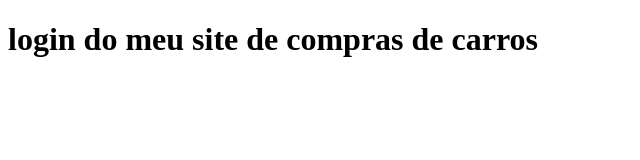
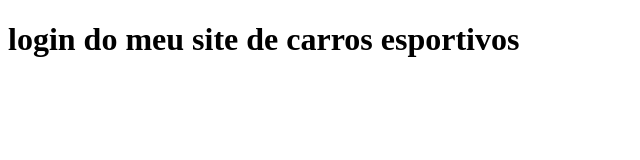
Before and after one commit to piresvictor06/victor-santos, a plain HTML site: page login.html in a window 1280 px wide. Shown: the whole page, without its empty margins (0-640 px from the left). Drawn offline with Linux system fonts and the light colour scheme.

Commit message:
atulização 1.1.1.100

```diff
--- a/login.html
+++ b/login.html
@@ -6,7 +6,7 @@
     <title>login</title>
 </head>
 <body>
-    <h1>login do meu site de compras de carros</h1>
+    <h1>login do meu site de carros esportivos</h1>
 
 </body>
 </html>
```
